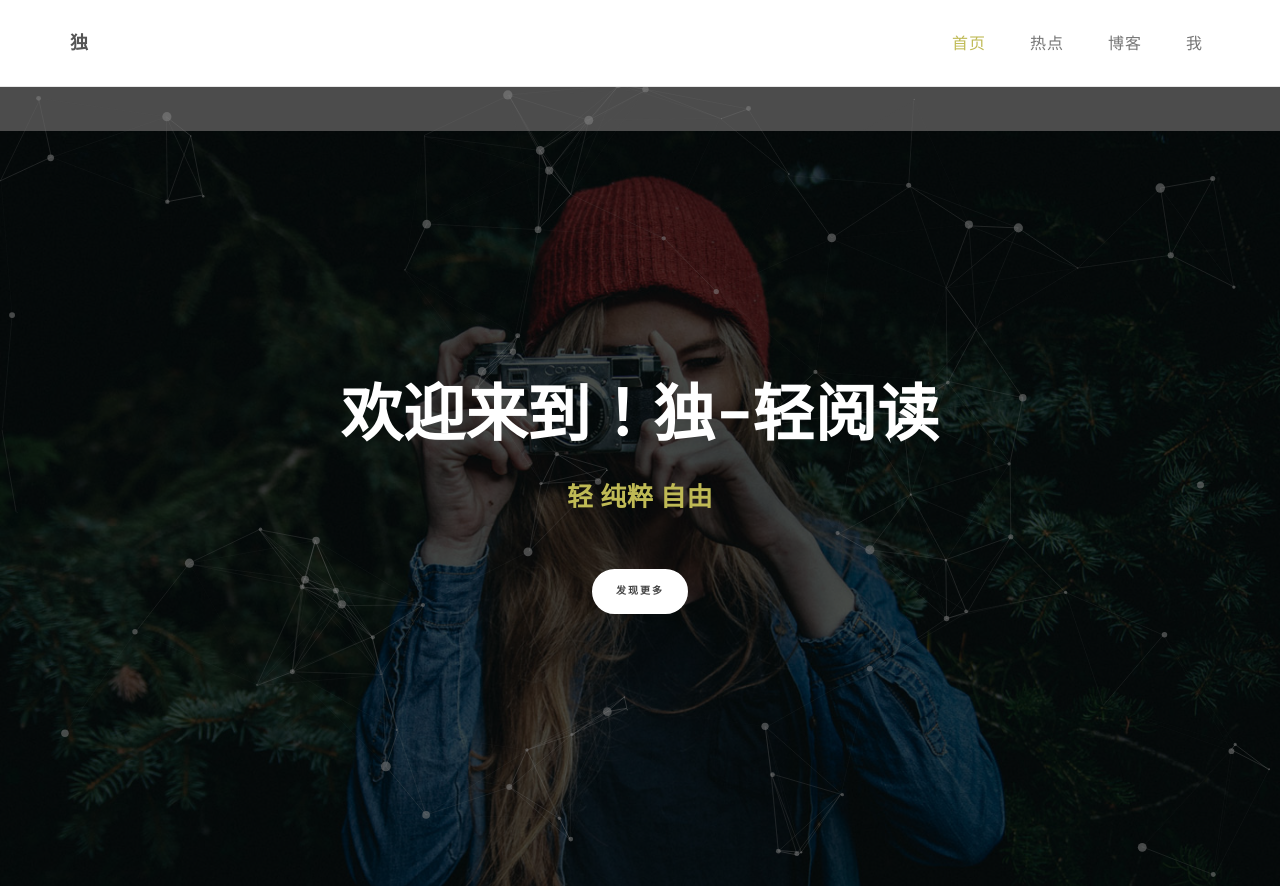
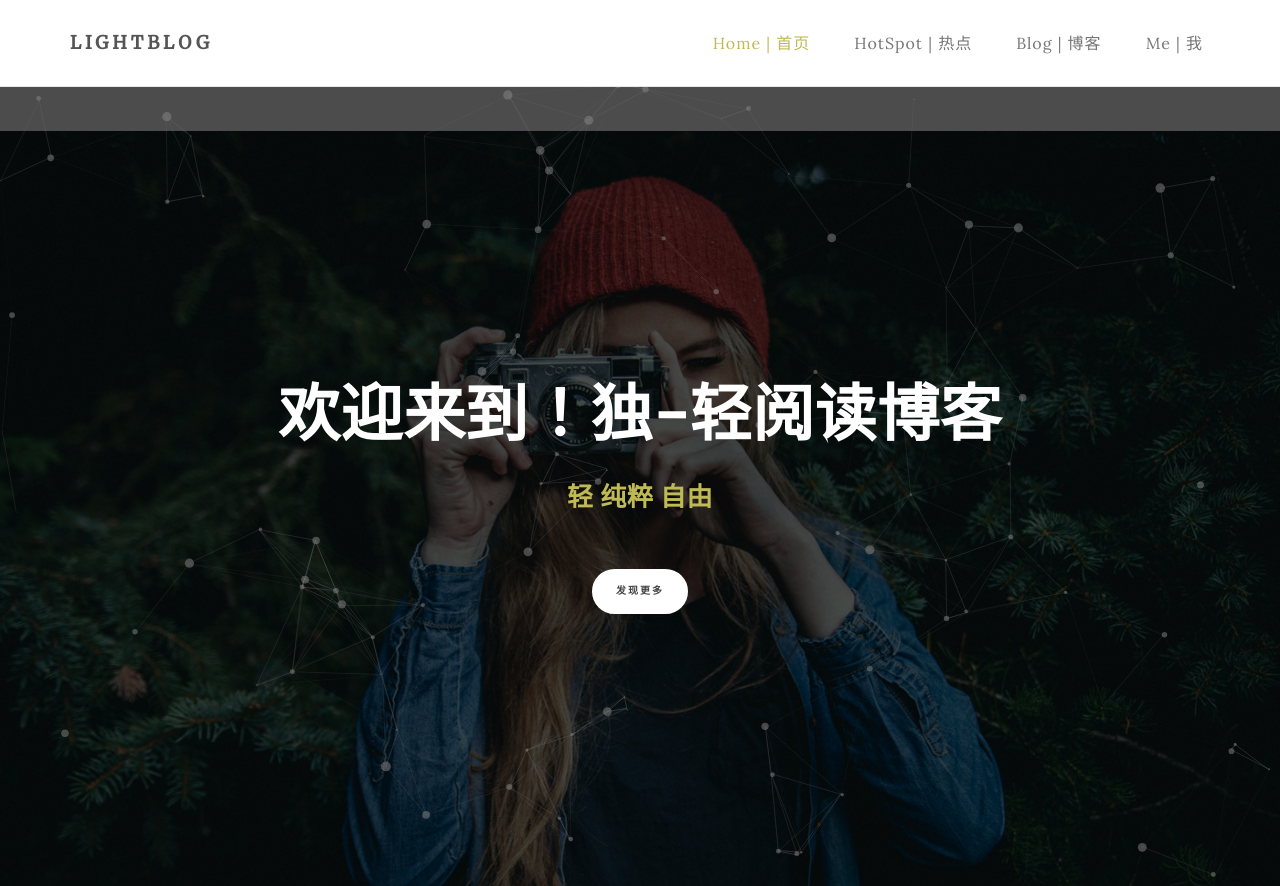
Before and after one commit to JacksonYANG/Du, a Django app: page / in a window 1280 px wide. Shown: the top 886 px of the page. Run offline with Django 3.2, Linux system fonts and the light colour scheme; some libraries are stand-ins or nearby versions.

Commit message:
Finish Index
Signed-off-by: JacksonYANG <353904675@qq.com>

```diff
--- a/templates/index.html
+++ b/templates/index.html
@@ -41,14 +41,14 @@
                     <span class="icon icon-bar"></span>
                     <span class="icon icon-bar"></span>
                </button>
-               <a href="index.html" class="navbar-brand">独</a>
+               <a href="index.html" class="navbar-brand">LightBlog</a>
           </div>
           <div class="collapse navbar-collapse">
                <ul class="nav navbar-nav navbar-right">
-                    <li class="active"><a href={% url 'Du:index' %}>首页</a></li>
-                    <li><a href={% url 'Du:hot' %}>热点</a></li>
-                    <li><a href={% url 'Du:blog' %}>博客</a></li>
-                    <li><a href={% url 'Du:user' %}>我</a></li>
+                    <li class="active"><a href={% url 'Du:index' %}>Home | 首页</a></li>
+                    <li><a href={% url 'Du:hot' %}>HotSpot | 热点</a></li>
+                    <li><a href={% url 'Du:blog' %}>Blog | 博客</a></li>
+                    <li><a href={% url 'Du:user' %}>Me | 我</a></li>
                </ul>
           </div>
 
@@ -64,7 +64,7 @@
           <div class="row">
 
                <div class="col-md-12 col-sm-12">
-                    <h1>欢迎来到！独-轻阅读</h1>
+                    <h1>欢迎来到！独-轻阅读博客</h1>
                     <h3>轻 纯粹 自由</h3>
                     <a href="#blog" class="smoothScroll btn btn-default">发现更多</a>
                </div>
@@ -198,10 +198,9 @@
                </div>
 
                <div class="col-md-4 col-md-offset-1 col-sm-6">
-                    <h3>来自TAM</h3>
-                    <p><i class="fa fa-globe"></i> Weibo: </p>
-                    <p><i class="fa fa-globe"></i> Wechat</p>
-                    <p><i class="fa fa-globe"></i> Instagram</p>
+                    <h3>来自The Only One</h3>
+                    <p><i class="fa fa-globe"></i> Weibo : http://weibo.com/u/6567633088</p>
+                    <p><i class="fa fa-globe"></i> Wechat : LightBlog_TOO</p>
                     <p><i class="fa fa-save"></i> jacksonyang_work@outlook.com</p>
                </div>
 
@@ -213,9 +212,9 @@
                     <ul class="social-icon">
                          <li><a href="https://www.facebook.com/" class="fa fa-facebook"></a></li>
                          <li><a href="https://twitter.com/" class="fa fa-twitter"></a></li>
-                         <li><a href="#" class="fa fa-google-plus"></a></li>
-                         <li><a href="#" class="fa fa-dribbble"></a></li>
-                         <li><a href="#" class="fa fa-linkedin"></a></li>
+                         <li><a href="https://weibo.com/" class="fa fa-weibo"></a></li>
+                         <li><a href="https://www.reddit.com/" class="fa fa-reddit"></a></li>
+                         <li><a href="https://www.instagram.com/" class="fa fa-instagram"></a></li>
                     </ul>
                </div>
 
```
